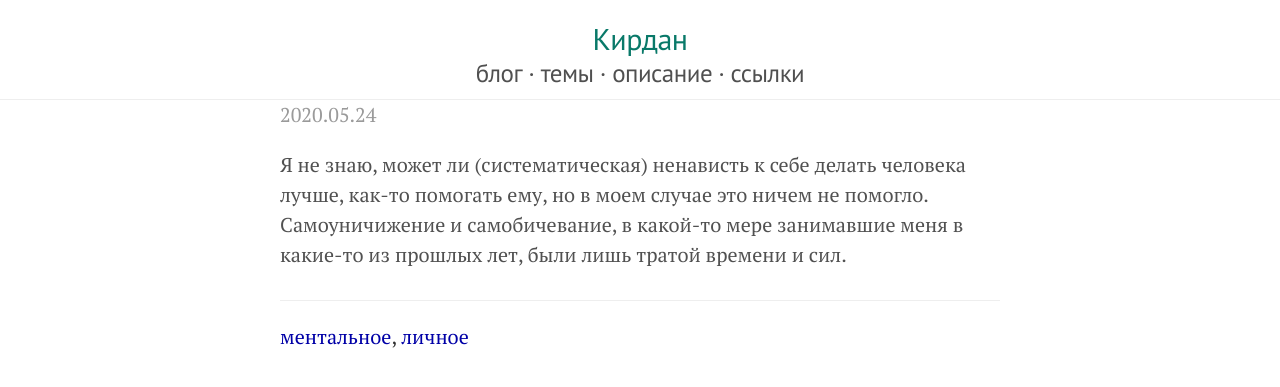
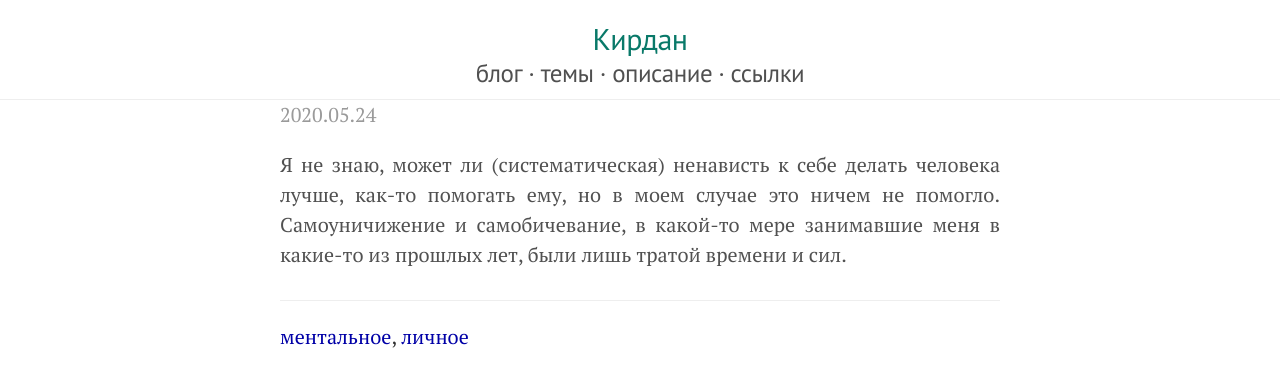
Before and after one commit to KKirdan/kkirdan.github.io, a Jekyll site: the page built from blog/_posts/4. short/2020-05-24-176.md, in a window 1280 px wide. Shown: the top 387 px of the page. Built offline with Jekyll 4.4.1, drawn with Linux system fonts in a browser that asks for light colours.

Commit message:
text alignment, comments

```diff
--- a/_layouts/post.html
+++ b/_layouts/post.html
@@ -5,7 +5,7 @@ layout: blog
 <!-- МОДИФИЦИРОВАНО -->
 
 {% if page.remark %}{{ page.remark }}<hr>{% endif %}
-{% if page.meta_tags contains "черновик" %}Это черновик!<hr>{% endif %}
+{% if page.comment %}{{ page.comment }}<hr>{% elsif page.meta_tags contains "черновик" %}Это черновик!<hr>{% endif %}
 
 {% if page.show_title == true %}
   <h1 class="post-title">{{ page.title }}</h1>
--- a/assets/css/my.css
+++ b/assets/css/my.css
@@ -79,3 +79,8 @@ a {
 .underline {
   text-decoration: underline;
 }
+
+/* Body text */
+p {
+  text-align: justify;
+}
```
